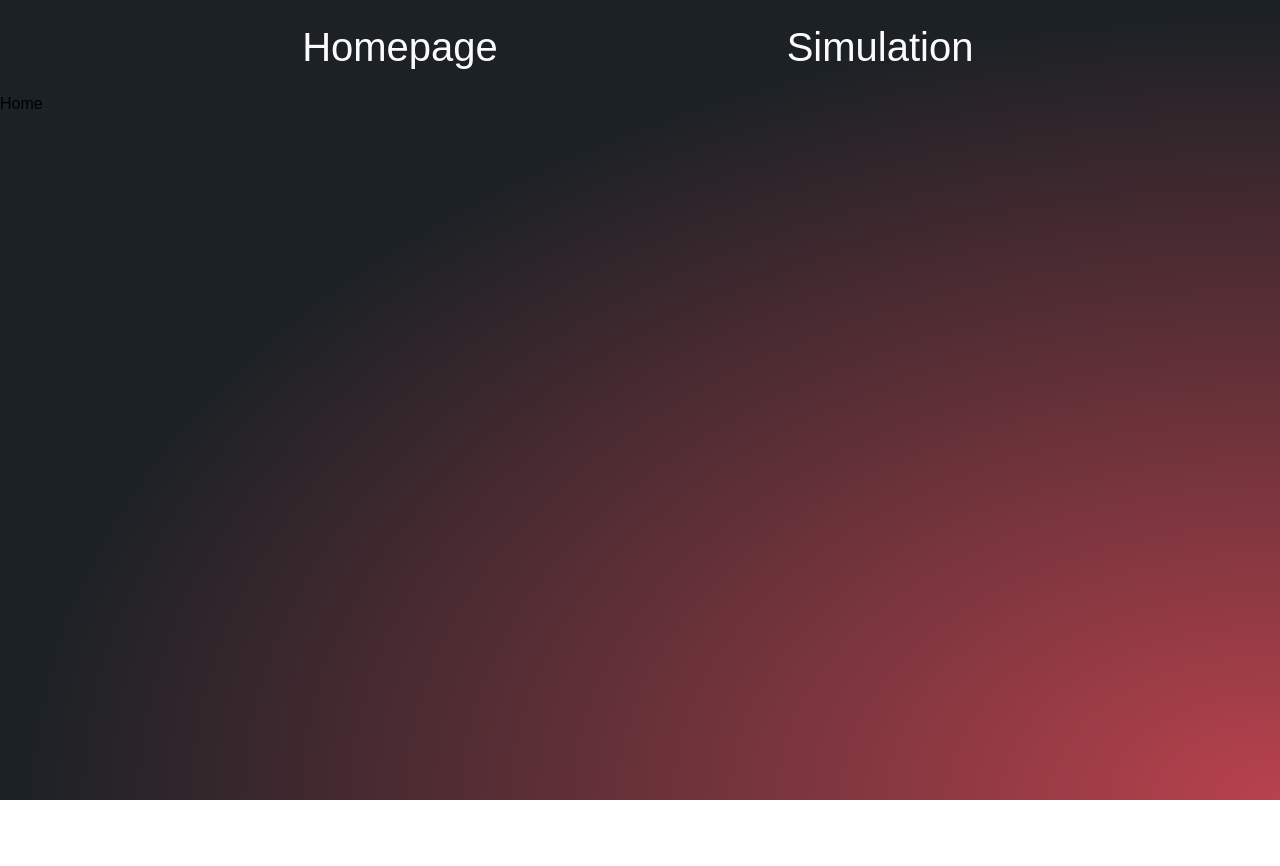
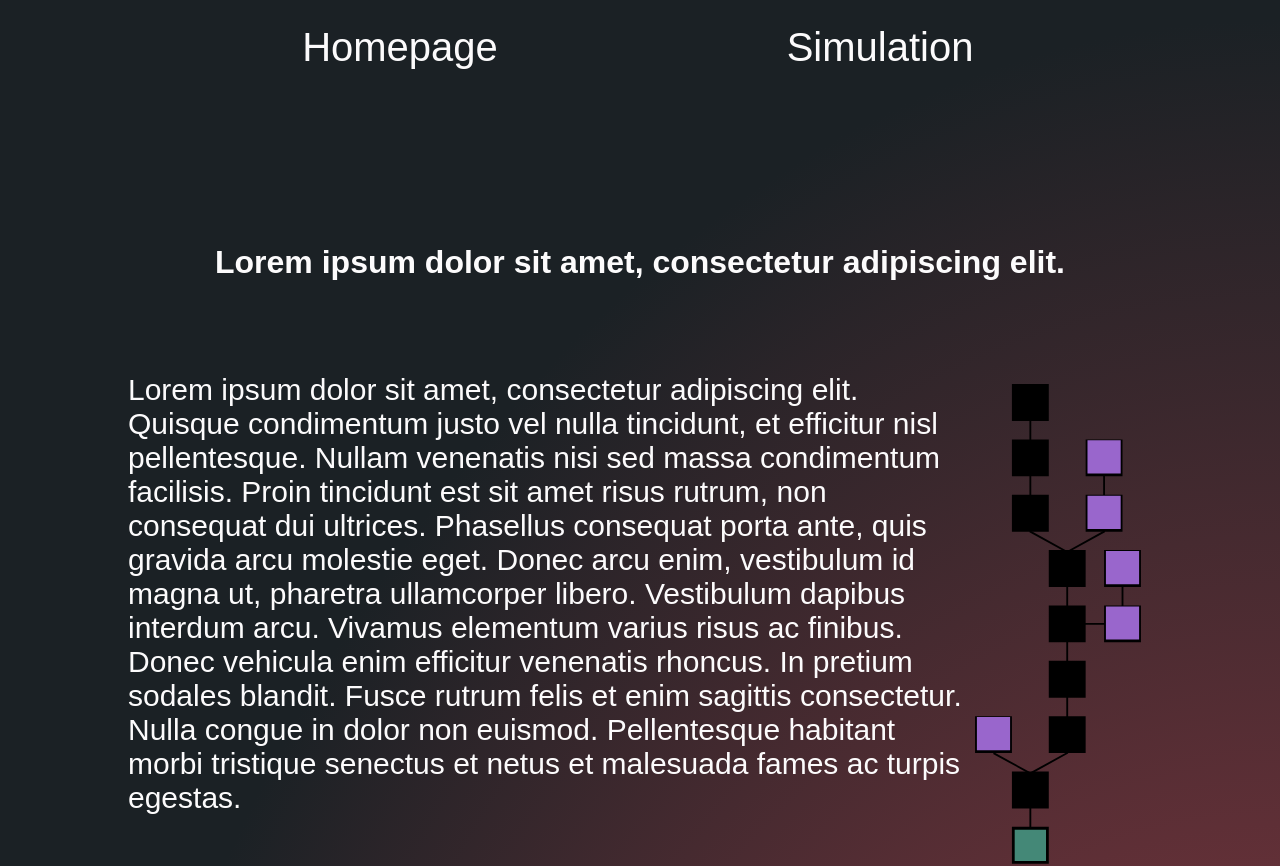
Before and after one commit to Frashier/BlockchainSim, a React (Create React App) app: page / in a window 1280 px wide. Shown: the top 866 px of the page. Before the commit the page ends 800 px from the top, so only its background shows below. Built offline with nearby package versions, Linux system fonts and the light colour scheme.

Commit message:
started working on hompeage, gradient bg fix

```diff
--- a/src/Components/App/App.css
+++ b/src/Components/App/App.css
@@ -1,6 +1,7 @@
 .app_container {
   margin: 0;
   padding: 0;
+  min-height: 100vh;
 
   display: flex;
   flex-direction: column;
--- a/src/Components/Homepage/Homepage.css
+++ b/src/Components/Homepage/Homepage.css
@@ -0,0 +1,26 @@
+.homepage {
+  margin: 10%;
+  display: flex;
+  flex-direction: column;
+  gap: 40px;
+}
+
+.homepage_header > h1 {
+  text-align: center;
+}
+
+.homepage_body {
+  justify-content: center;
+  display: flex;
+  flex-direction: column;
+  gap: 40px;
+}
+
+.homepage_body > p {
+  font-size: 30px;
+  text-align: start;
+}
+
+.homepage_body > p > img {
+  display: inline;
+}
--- a/src/Components/Homepage/Homepage.js
+++ b/src/Components/Homepage/Homepage.js
@@ -1,7 +1,52 @@
 import "./Homepage.css";
+import "../../index.css";
 
 function Homepage() {
-  return <div className="homepage">Home</div>;
+  return (
+    <div className="homepage">
+      <div className="homepage_header">
+        <h1>Lorem ipsum dolor sit amet, consectetur adipiscing elit.</h1>
+      </div>
+      <div className="homepage_body">
+        <p>
+          <img
+            src="Assets/Blockchain.svg"
+            alt="Blockchain structure"
+            style={{ float: "right", height: "500px" }}
+          ></img>
+          Lorem ipsum dolor sit amet, consectetur adipiscing elit. Quisque
+          condimentum justo vel nulla tincidunt, et efficitur nisl pellentesque.
+          Nullam venenatis nisi sed massa condimentum facilisis. Proin tincidunt
+          est sit amet risus rutrum, non consequat dui ultrices. Phasellus
+          consequat porta ante, quis gravida arcu molestie eget. Donec arcu
+          enim, vestibulum id magna ut, pharetra ullamcorper libero. Vestibulum
+          dapibus interdum arcu. Vivamus elementum varius risus ac finibus.
+          Donec vehicula enim efficitur venenatis rhoncus. In pretium sodales
+          blandit. Fusce rutrum felis et enim sagittis consectetur. Nulla congue
+          in dolor non euismod. Pellentesque habitant morbi tristique senectus
+          et netus et malesuada fames ac turpis egestas.
+        </p>
+        <p>
+          Lorem ipsum dolor sit amet, consectetur adipiscing elit. Quisque
+          condimentum justo vel nulla tincidunt, et efficitur nisl pellentesque.
+          Nullam venenatis nisi sed massa condimentum facilisis. Proin tincidunt
+          est sit amet risus rutrum, non consequat dui ultrices. Phasellus
+          consequat porta ante, quis gravida arcu molestie eget. Donec arcu
+          enim, vestibulum id magna ut, pharetra ullamcorper libero. Vestibulum
+          dapibus interdum arcu. Vivamus elementum varius risus ac finibus.
+          Donec vehicula enim efficitur venenatis rhoncus. In pretium sodales
+          blandit. Fusce rutrum felis et enim sagittis consectetur. Nulla congue
+          in dolor non euismod. Pellentesque habitant morbi tristique senectus
+          et netus et malesuada fames ac turpis egestas.
+          <img
+            src="Assets/Bitcoin_Block_data.svg"
+            alt="Blockchain structure"
+            style={{ float: "left", width: "100%" }}
+          ></img>
+        </p>
+      </div>
+    </div>
+  );
 }
 
 export default Homepage;
--- a/src/index.css
+++ b/src/index.css
@@ -7,6 +7,7 @@ body {
 
   margin: 0;
   font-family: "Montserrat", sans-serif;
+  color: var(--white);
   background: radial-gradient(at bottom right, var(--red) 0%, var(--dark) 70%);
   /*
   background: rgb(27, 33, 37);
@@ -16,12 +17,6 @@ body {
     rgba(184, 66, 77, 1) 100%
   );*/
   padding: 0px;
-}
-html,
-body,
-#root,
-#root > div {
-  height: 100vh;
 }
 code {
   font-family: source-code-pro, Menlo, Monaco, Consolas, "Courier New",
--- a/src/index.js
+++ b/src/index.js
@@ -2,10 +2,7 @@ import React from "react";
 import ReactDOM from "react-dom";
 import "./index.css";
 import App from "./Components/App/App";
-import Simulation from "./Components/Simulation/Simulation";
-import Homepage from "./Components/Homepage/Homepage";
 import reportWebVitals from "./reportWebVitals";
-import { BrowserRouter, Routes, Route } from "react-router-dom";
 
 ReactDOM.render(
   <React.StrictMode>
```
Also changed, not shown: public/Assets/Bitcoin_Block_Data.svg (added), public/Assets/Blockchain.svg (added).
